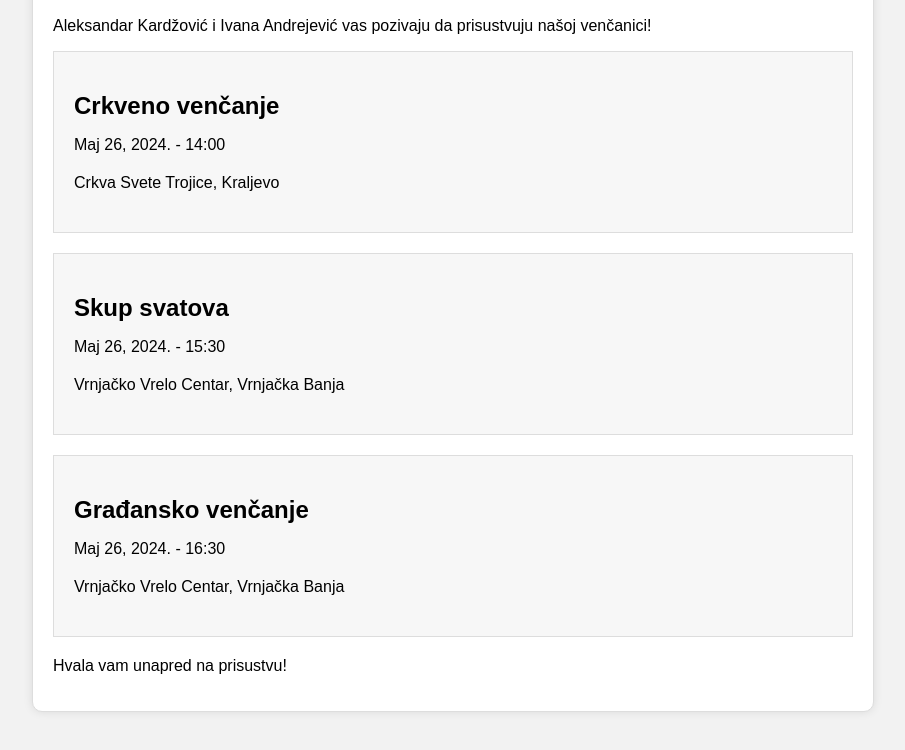
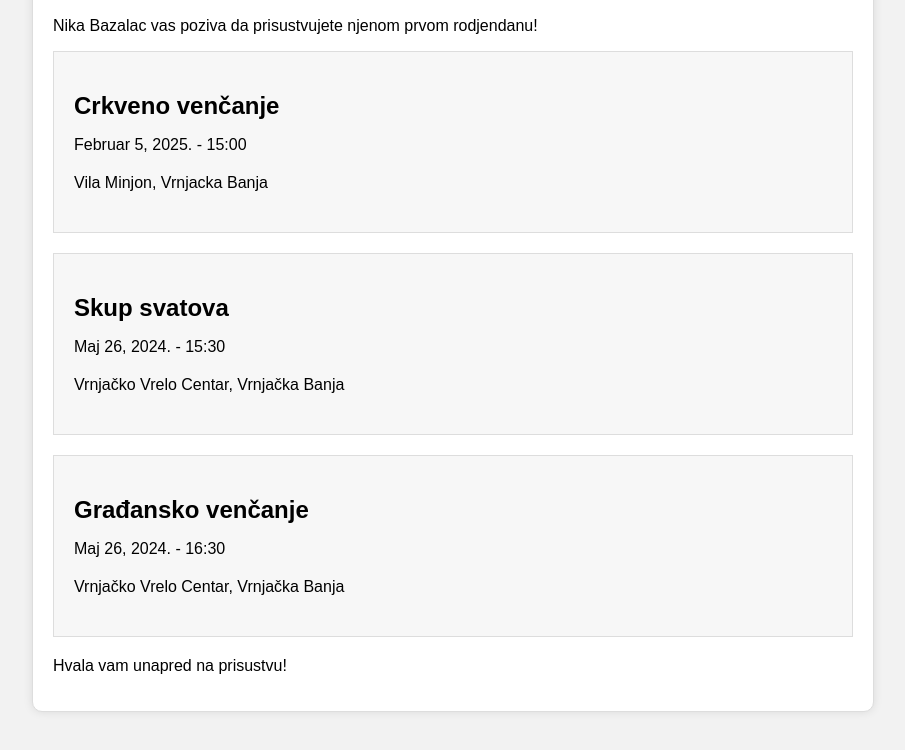
Before and after one commit to darko-bazalac/birthday, a plain HTML site: page index.html in a window 1280 px wide. Shown: the part 130-880 px from the top of the page, without its empty margins (187-1092 px from the left). Drawn offline with Linux system fonts and the light colour scheme.

Commit message:
Update index.html

```diff
--- a/index.html
+++ b/index.html
@@ -7,11 +7,11 @@
 <body>
 	<div class="container">
 		<h1>Uzbuđenje Raste</h1>
-		<p>Aleksandar Kardžović i Ivana Andrejević vas pozivaju da prisustvuju našoj venčanici!</p>
+		<p>Nika Bazalac vas poziva da prisustvujete njenom prvom rodjendanu!</p>
 		<div class="event">
 			<h2>Crkveno venčanje</h2>
-			<p>Maj 26, 2024. - 14:00</p>
-			<p>Crkva Svete Trojice, Kraljevo</p>
+			<p>Februar 5, 2025. - 15:00</p>
+			<p>Vila Minjon, Vrnjacka Banja</p>
 		</div>
 		<div class="event">
 			<h2>Skup svatova</h2>
```
